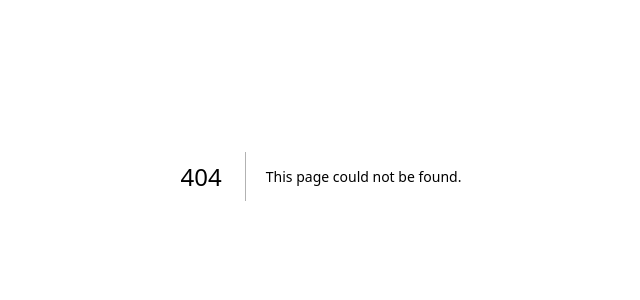
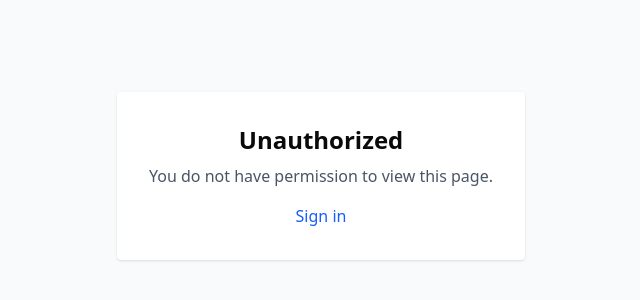
Before and after one commit to Bongz18/schools-admin-ui, a Next.js app: page /unauthorized in a window 1280 px wide. Before the commit this address had no page. Shown: the part 224-524 px from the top of the page, without its empty margins (319-959 px from the left). Built offline with nearby package versions, Linux system fonts and the light colour scheme.

Commit message:
Add unauthorized page with simple access denied message

```diff
--- /dev/null
+++ b/app/unauthorized/page.tsx
@@ -0,0 +1,13 @@
+export default function UnauthorizedPage() {
+  return (
+    <div className="min-h-screen flex items-center justify-center bg-gray-50 p-4">
+      <div className="bg-white p-8 rounded shadow text-center">
+        <h1 className="text-2xl font-semibold mb-2">Unauthorized</h1>
+        <p className="text-gray-600">You do not have permission to view this page.</p>
+        <div className="mt-4">
+          <a href="/login" className="text-blue-600 hover:underline">Sign in</a>
+        </div>
+      </div>
+    </div>
+  );
+}
```
